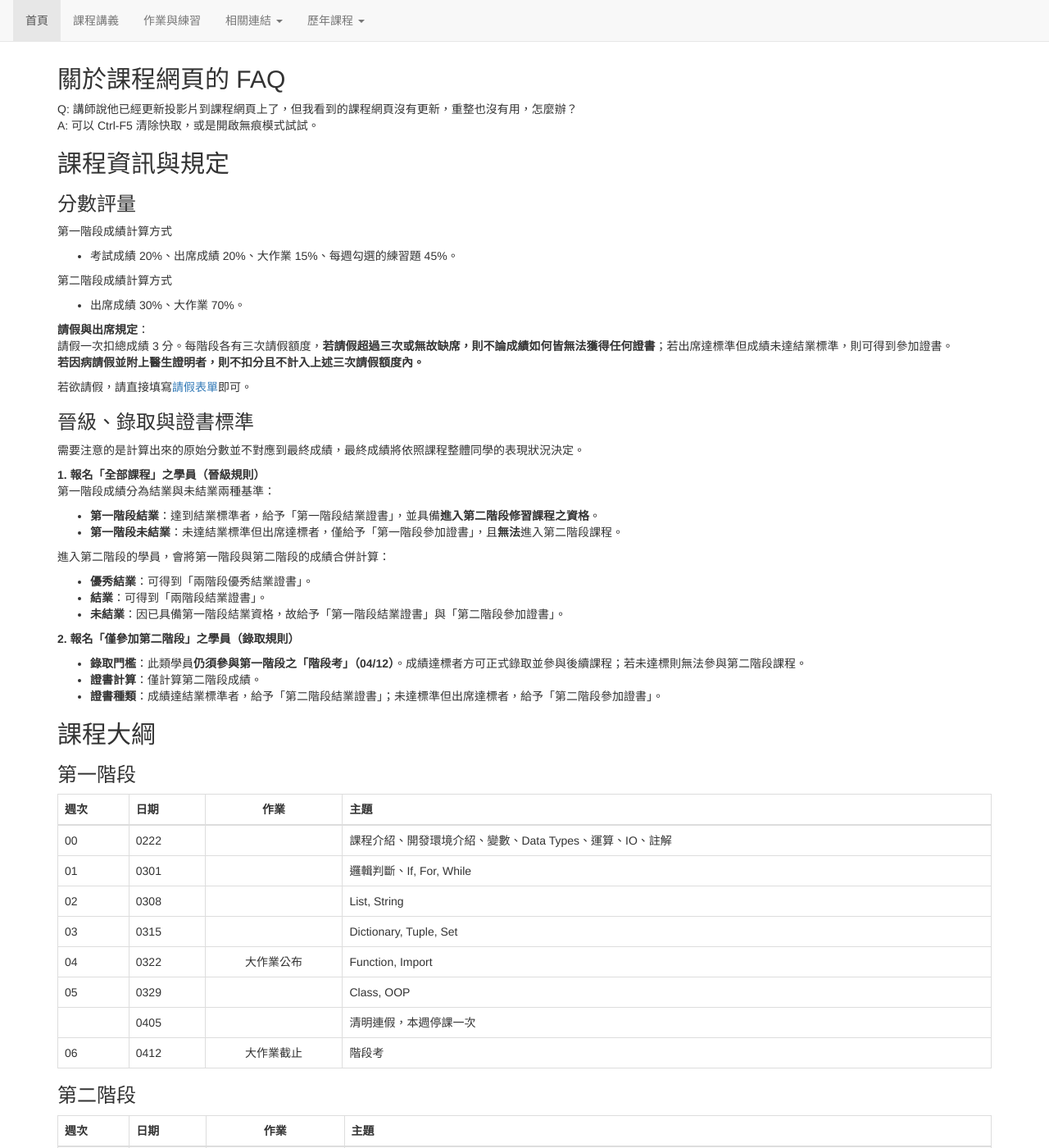
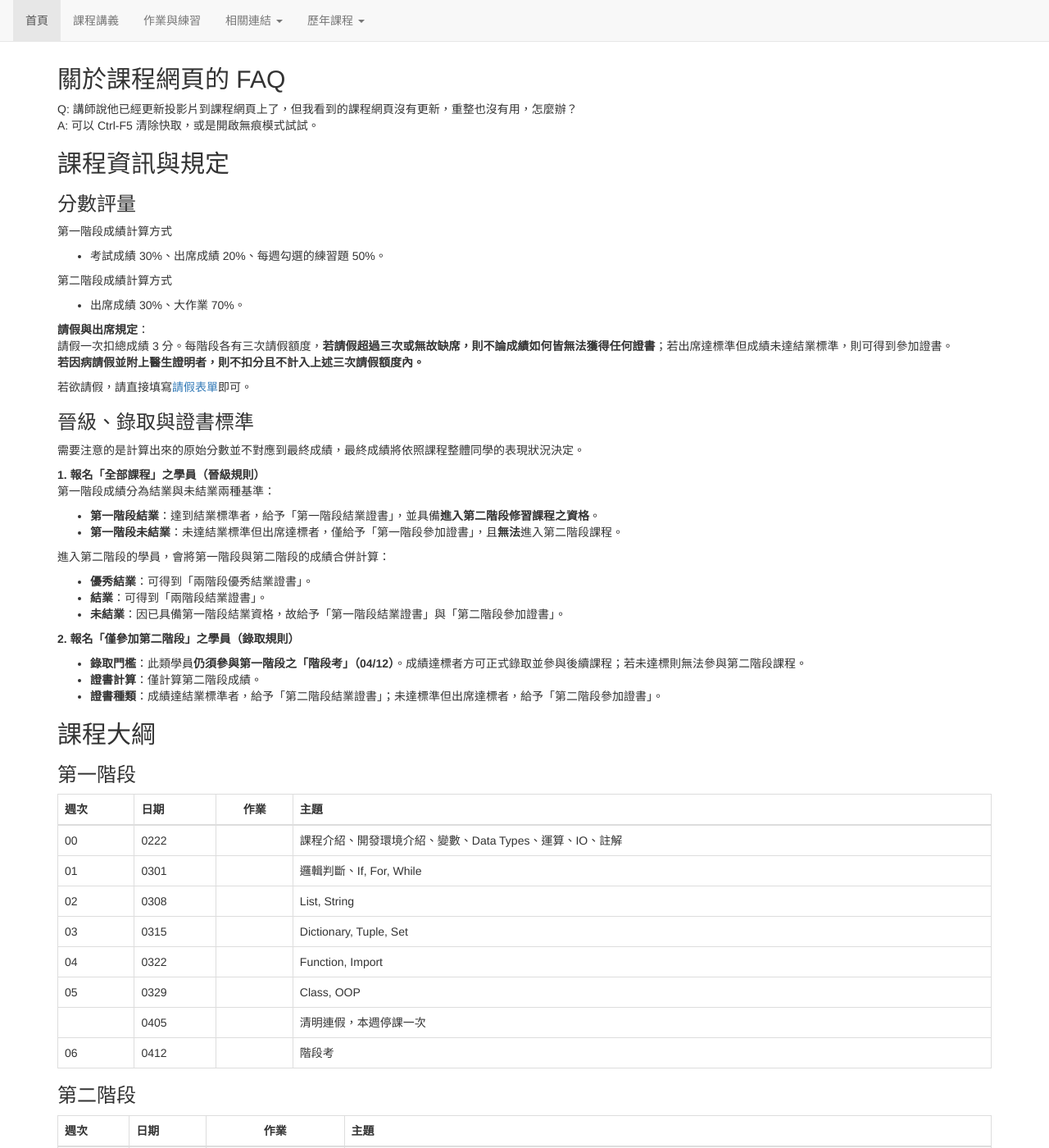
Before and after one commit to tw-csie-sprout/py2026, a Jekyll site: the page built from index.md, in a window 1280 px wide and 1400 px high. Shown: the whole window at 82% size. Built offline with Jekyll 4.4.1, drawn with Linux system fonts in a browser that asks for light colours.

Commit message:
Update index.md 成績計算

```diff
--- a/index.md
+++ b/index.md
@@ -12,7 +12,7 @@ A: 可以 Ctrl-F5 清除快取，或是開啟無痕模式試試。
 ### 分數評量
 
 第一階段成績計算方式
-- 考試成績 20%、出席成績 20%、大作業 15%、每週勾選的練習題 45%。
+- 考試成績 30%、出席成績 20%、每週勾選的練習題 50%。
 
 第二階段成績計算方式
 - 出席成績 30%、大作業 70%。
@@ -53,10 +53,10 @@ A: 可以 Ctrl-F5 清除快取，或是開啟無痕模式試試。
 | 01   | 0301 |            | 邏輯判斷、If, For, While                                 |
 | 02   | 0308 |            | List, String                                            |
 | 03   | 0315 |            | Dictionary, Tuple, Set                                  |
-| 04   | 0322 | 大作業公布  | Function, Import                                        |
+| 04   | 0322 |   | Function, Import                                        |
 | 05   | 0329 |            | Class, OOP                                              |
 |      | 0405 |            | 清明連假，本週停課一次                                    |
-| 06   | 0412 | 大作業截止  | 階段考                                                   |
+| 06   | 0412 |   | 階段考                                                   |
 
 ### 第二階段
 
```
